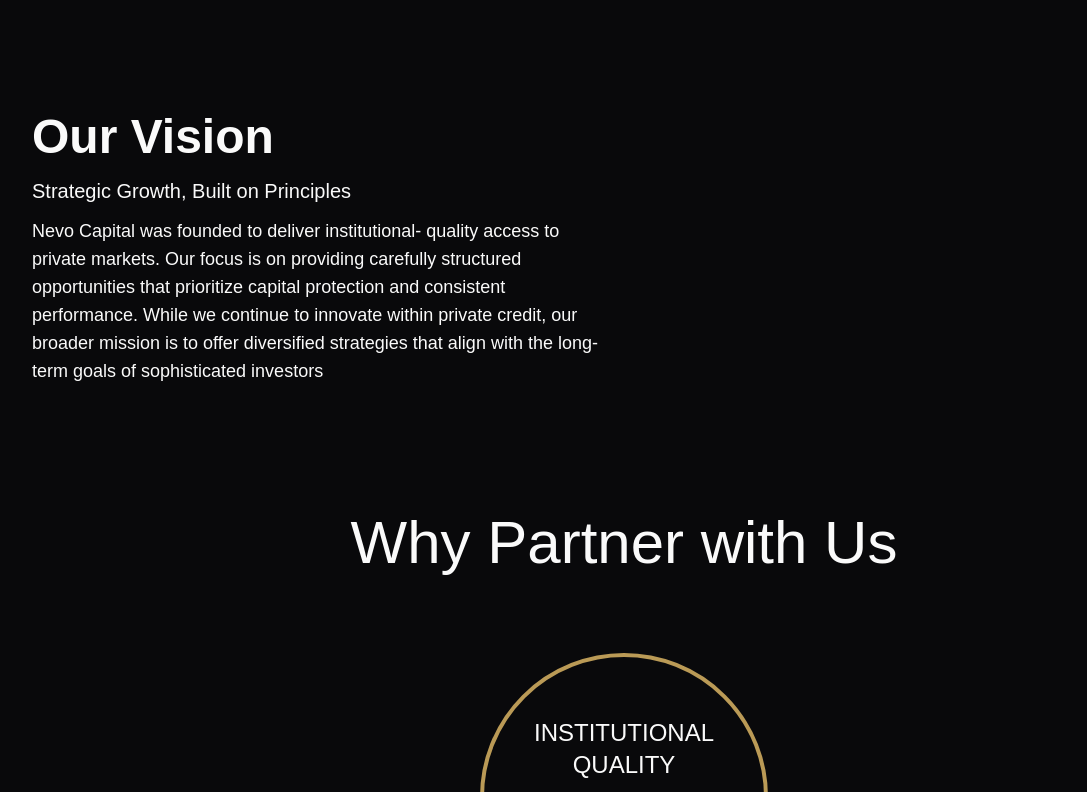
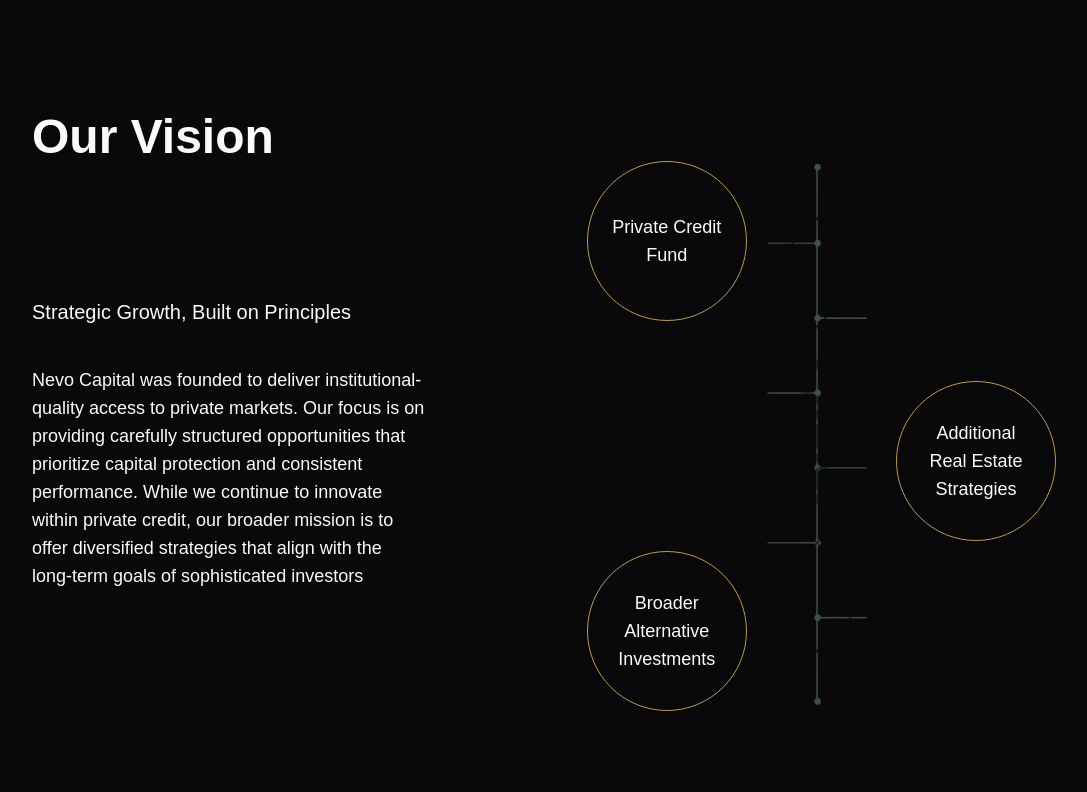
Before and after one commit to kid-us/nevocapital, a React (Vite) app: page /company in a window 1280 px wide. Shown: the part 1928-2720 px from the top of the page, without its empty margins (16-1103 px from the left). Built offline with nearby package versions, Linux system fonts and the light colour scheme; a web font is replaced by a local one.

Commit message:
our vision graph added

```diff
--- a/src/routes/Company.tsx
+++ b/src/routes/Company.tsx
@@ -1,3 +1,4 @@
+import { timeline } from "@/assets";
 import { Link } from "@tanstack/react-router";
 import { ArrowUpRight, Image } from "lucide-react";
 
@@ -148,25 +149,46 @@
             </div>
           ))}
         </div>
+      </div>
 
       {/* Our Vision */}
-        <div className="mt-28">
+      <div className="mt-28 h-full">
         <p className="text-5xl font-semibold">Our Vision</p>
-          <div className="md:grid grid-cols-2 gap-10">
+        <div className="grid items-center lg:grid-cols-3 lg:gap-0 gap-y-10">
           <div>
             <p className="mt-4 text-xl">
               Strategic Growth, Built on Principles
             </p>
 
-              <p className="mt-3 md:text-lg text-sm">
-                Nevo Capital was founded to deliver institutional- quality
-                access to private markets. Our focus is on providing carefully
-                structured opportunities that prioritize capital protection and
-                consistent performance. While we continue to innovate within
-                private credit, our broader mission is to offer diversified
-                strategies that align with the long-term goals of sophisticated
-                investors
+            <p className="mt-10 md:text-lg text-sm">
+              Nevo Capital was founded to deliver institutional- quality access
+              to private markets. Our focus is on providing carefully structured
+              opportunities that prioritize capital protection and consistent
+              performance. While we continue to innovate within private credit,
+              our broader mission is to offer diversified strategies that align
+              with the long-term goals of sophisticated investors
             </p>
+          </div>
+
+          <div className="relative col-span-2 flex justify-center">
+            <div className="absolute lg:left-40 -left-5 flex items-center justify-center border border-cta rounded-full p-5 w-32 h-32 md:w-40 md:h-40">
+              <p className="text-center font-medium md:text-lg text-sm">
+                Private Credit Fund
+              </p>
+            </div>
+
+            <div className="absolute lg:right-40 -right-3 md:top-55 top-46 flex items-center justify-center border border-cta rounded-full p-5 w-32 h-32 md:w-40 md:h-40">
+              <p className="text-center font-medium md:text-lg text-sm">
+                Additional Real Estate Strategies
+              </p>
+            </div>
+
+            <div className="absolute lg:left-40 -left-5 md:bottom-0 bottom-20 flex items-center justify-center border border-cta rounded-full p-5 w-32 h-32 md:w-40 md:h-40">
+              <p className="text-center font-medium md:text-lg text-sm">
+                Broader Alternative Investments
+              </p>
+            </div>
+            <img src={timeline} className="md:h-[550px] h-[450px]" />
           </div>
         </div>
       </div>
@@ -197,8 +219,8 @@
               </p>
               <hr className="border-2 w-[50%] border-footer mt-3" />
               <p className="text-center md:mx-8 mx-3 mt-2 md:text-[16px] text-[9px]">
-                  A leadership team with deep knowledge in real Estate and
-                  private markets.
+                A leadership team with deep knowledge in real Estate and private
+                markets.
               </p>
             </div>
 
@@ -216,7 +238,6 @@
         </div>
       </div>
     </div>
-    </div>
   );
 };
 
```
Also changed, not shown: src/assets/timeline.png. Lines whose indentation alone changed are shown as unchanged.
